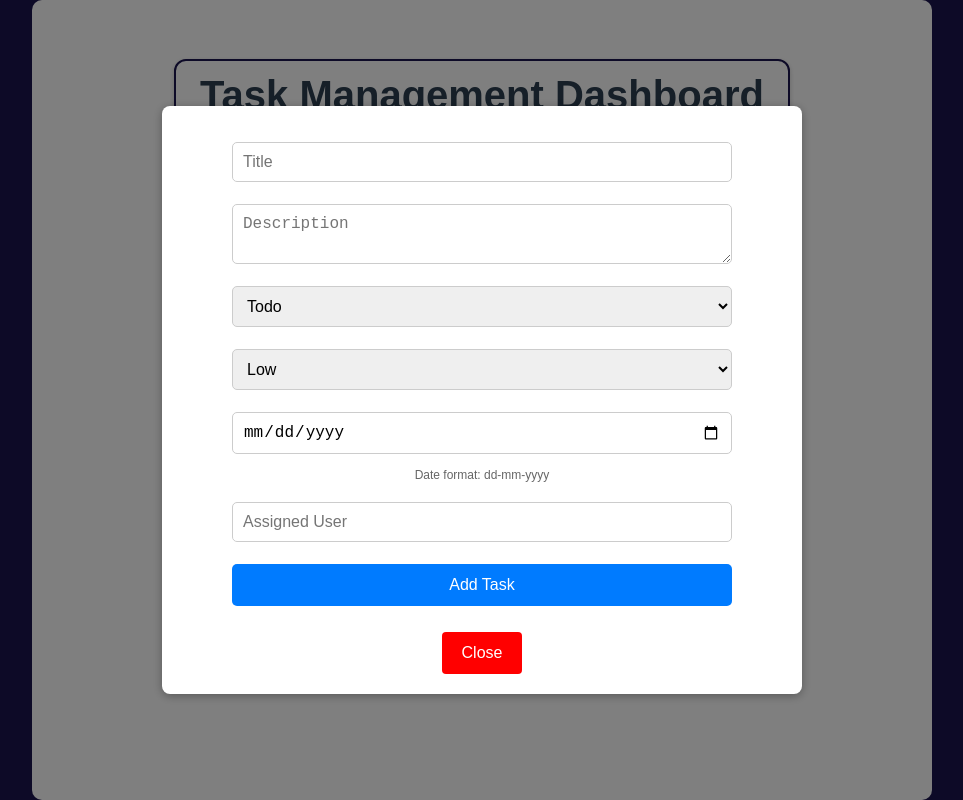
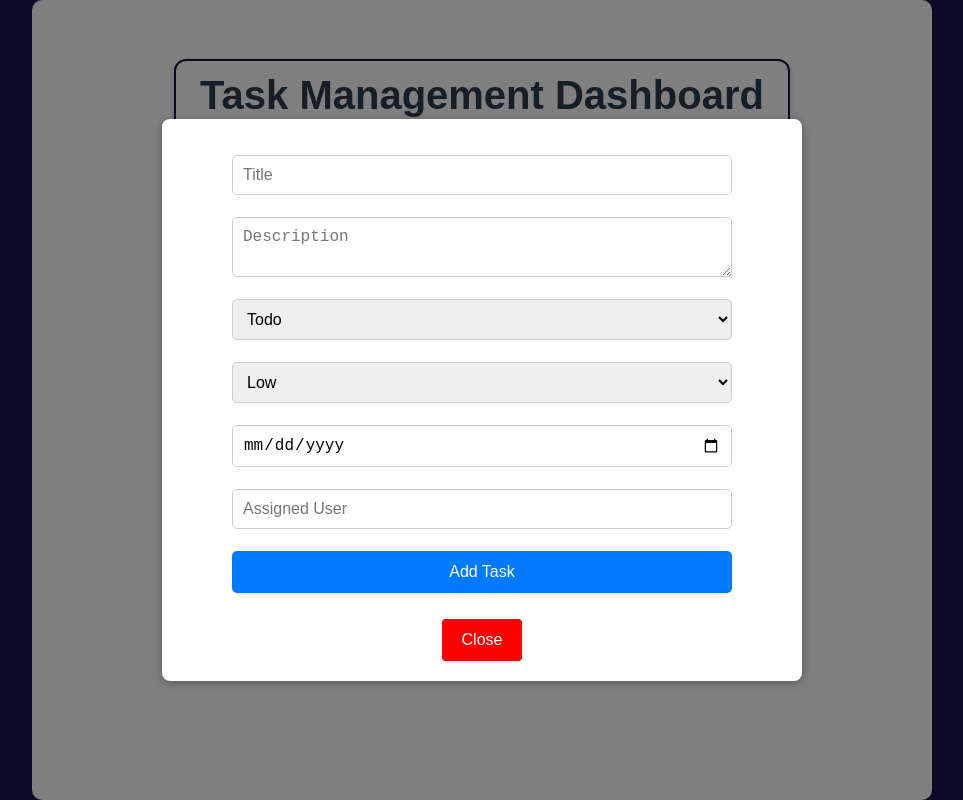
Before and after one commit to Naveendevaraju5265/Task_Management, a React (Create React App) app: page / in a window 1280 px wide. Both pictures are taken after a click on the button "Add Task". Shown: the whole page, without its empty margins (158-1121 px from the left). Built offline with nearby package versions, Linux system fonts and the light colour scheme.

Commit message:
Update TaskForm.jsx

```diff
--- a/src/components/TaskForm.jsx
+++ b/src/components/TaskForm.jsx
@@ -109,9 +109,6 @@ const TaskForm = ({ selectedTask, onFinish }) => {
         placeholder="dd-mm-yyyy"
         style={inputStyle}
       />
-      <small style={{ color: "#666", fontSize: "12px", marginTop: "-8px", marginBottom: "8px" }}>
-        Date format: dd-mm-yyyy
-      </small>
       <input
         name="assignedTo"
         placeholder="Assigned User"
```
